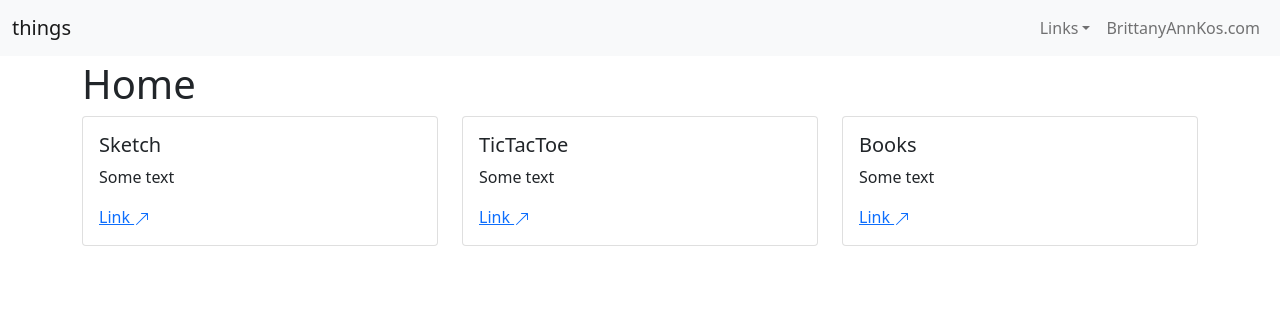
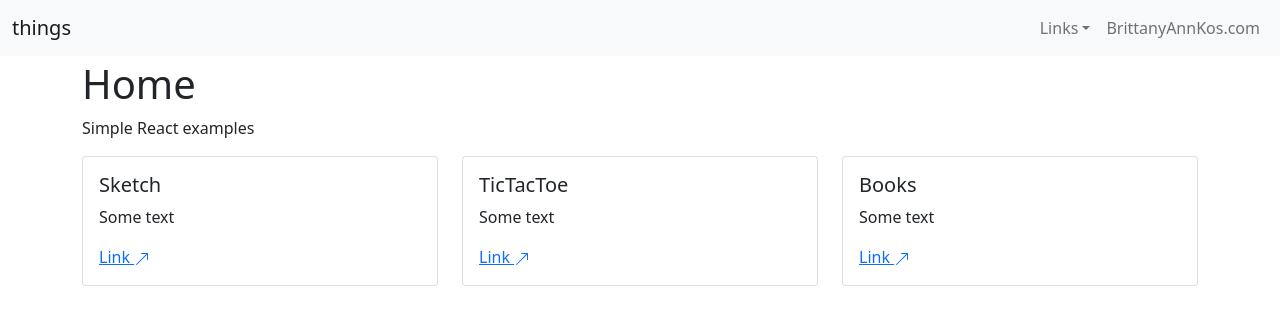
Before and after one commit to koscida/simple-react-apps, a React (Create React App) app: page / in a window 1280 px wide. Shown: the top 324 px of the page. Built offline with nearby package versions, Linux system fonts and the light colour scheme.

Commit message:
adding description

```diff
--- a/src/base/Home.js
+++ b/src/base/Home.js
@@ -14,8 +14,8 @@ function Home() {
 		<>
 			<Container fluid="md">
 				<h1>Home</h1>
+				<p>Simple React examples</p>
 				<Row>
-
 					{navLinks.filter( nav => (nav.display && (nav.isHome === undefined || !nav.isHome)) ).map( (nav, i) =>
 					<Col key={i}>
 						<Card key={i}>
@@ -27,7 +27,6 @@ function Home() {
 						</Card>
 						</Col>
 					)}
-
 				</Row>
 			</Container>
 		</>
```
Lines whose indentation alone changed are shown as unchanged.
